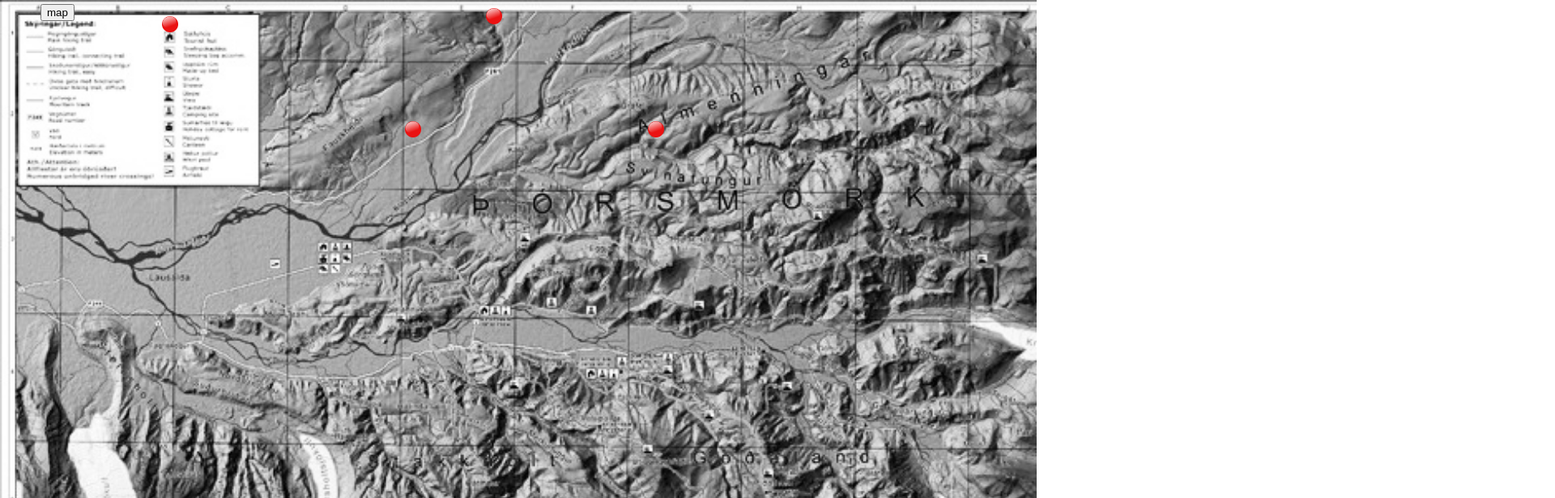
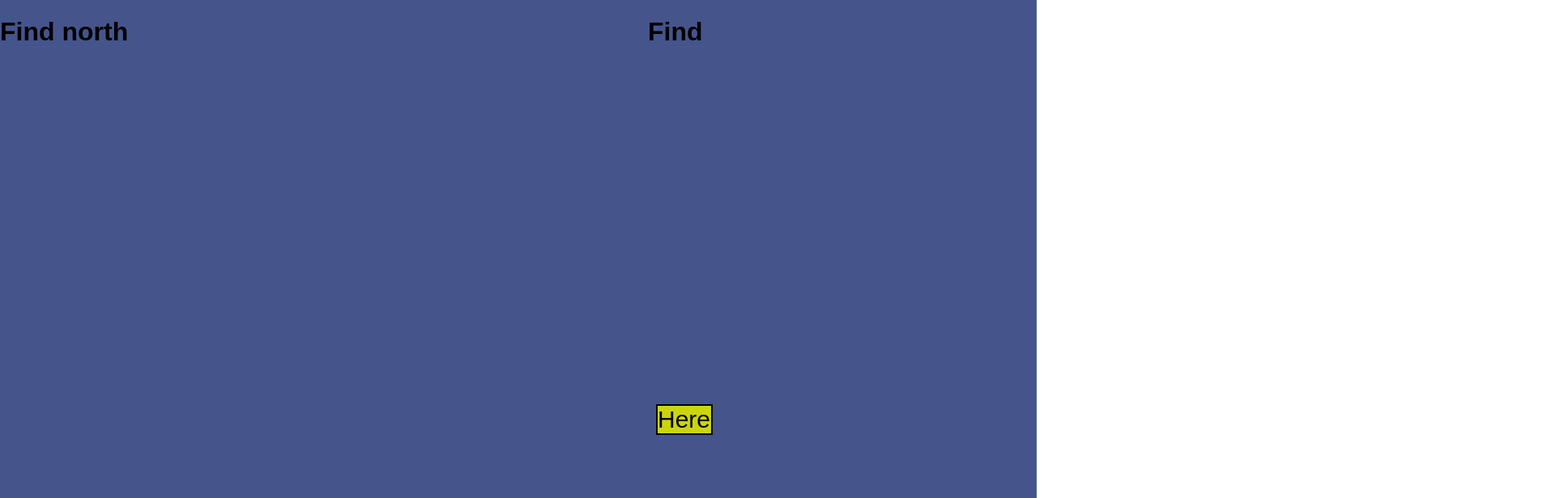
Before and after one commit to katlataylor/vegvisir, a React (Create React App) app: page / in a window 1280 px wide. Shown: the top 616 px of the page at 81% size, 1920 px wide, since content can reach past the window. Built offline with nearby package versions, Linux system fonts and the light colour scheme.

Commit message:
animated text on in app.js

```diff
--- a/src/App.js
+++ b/src/App.js
@@ -6,10 +6,39 @@ import Room from './components/Room/Room';
 import './App.css';
 import Rock from './components/Rock/Rock';
 import Mapp from './components/Mapp/Mapp';
+import { Transition } from 'react-transition-group' // ES6
+
+const duration = 800;
+
+const defaultStyle = {
+  transition: `all ${duration}ms`,
+  opacity: 1,
+  position: 'absolute',
+  left: 200,
+  zIndex: 9999,
+}
+
+const transitionStyles = {
+  entering: { left: 200 },
+  entered: { left: 800 }
+};
+
+const Fade = ({ in: inProp }) => (
+  <Transition in={inProp} timeout={duration}>
+    {(state) => (
+      <div style={{
+        ...defaultStyle,
+        ...transitionStyles[state]
+      }}>
+        <h1>Find</h1>
+      </div>
+    )}
+  </Transition>
+);
 
 class App extends Component {
 
-  state = {introCounter: 0, stage: 5};
+  state = {introCounter: 0, stage: 1, animateNorth: false};
 
   updateIntroCounter = (counter) => {
       this.setState({introCounter: counter})
@@ -19,10 +48,16 @@ class App extends Component {
     this.setState({stage: number})
   }
 
+  componentDidMount = () => {
+    this.setState({animateNorth: true});
+  }
+
+
   render() {
     return (
 
       <div className="App">
+        <Fade in={!!this.state.animateNorth} text="find" />
         {(this.state.stage == 1) && <Intro setStage={this.setStage} title="Find north" /> }
         {(this.state.stage == 2) && <Room setStage={this.setStage} /> }
         {(this.state.stage == 3) && <Stars setStage={this.setStage} /> }
```
